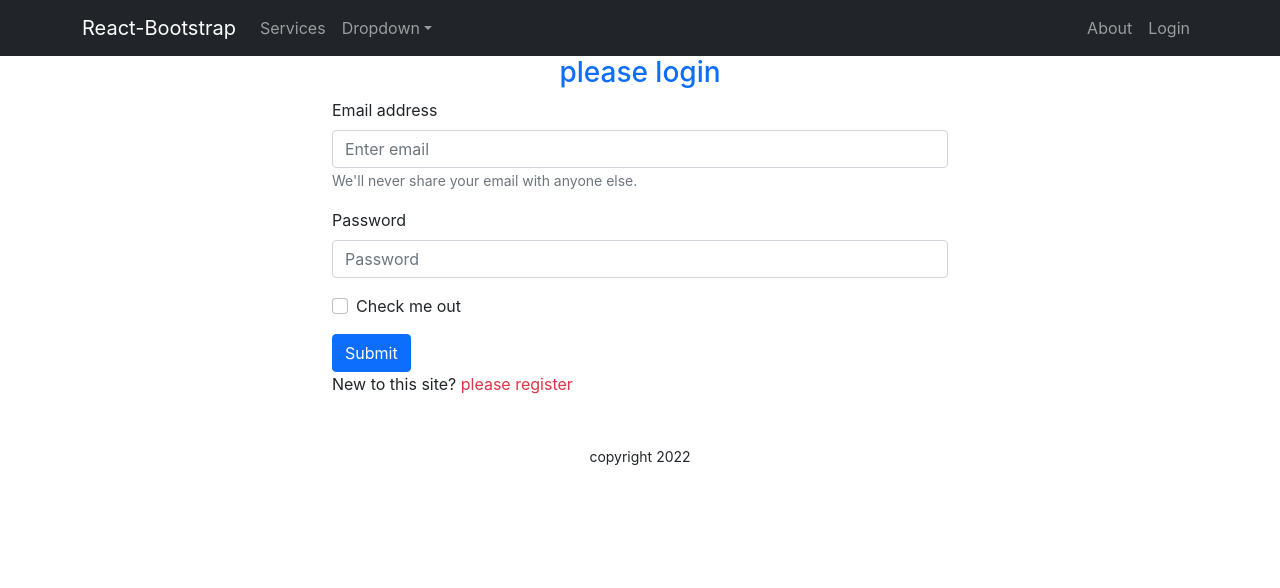
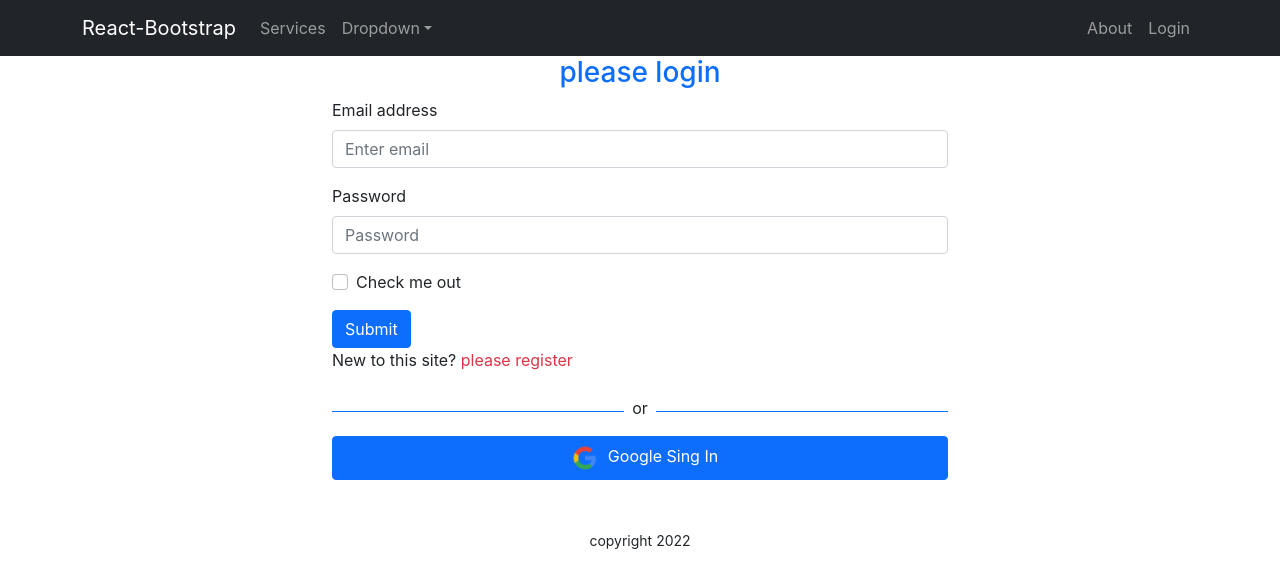
Before and after one commit to yaminhossen/wild-photographer, a React (Create React App) app: page /login in a window 1280 px wide. Shown: the top 588 px of the page. Built offline with nearby package versions, Linux system fonts and the light colour scheme; no server answers.

Commit message:
social component create for google login

```diff
--- a/src/Pages/Login/Login/Login.js
+++ b/src/Pages/Login/Login/Login.js
@@ -3,6 +3,7 @@ import { Button, Form } from 'react-bootstrap';
 import { useSignInWithEmailAndPassword } from 'react-firebase-hooks/auth';
 import { Link, useLocation, useNavigate } from 'react-router-dom';
 import auth from '../../../firebase.init';
+import SocialLogin from '../SocialLogin/SocialLogin';
 
 const Login = () => {
     const [
@@ -43,9 +44,7 @@ const Login = () => {
                 <Form.Group className="mb-3" controlId="formBasicEmail">
                     <Form.Label>Email address</Form.Label>
                     <Form.Control ref={emailRef} type="email" placeholder="Enter email" required />
-                    <Form.Text className="text-muted">
-                        We'll never share your email with anyone else.
-                    </Form.Text>
+
                 </Form.Group>
 
                 <Form.Group className="mb-3" controlId="formBasicPassword">
@@ -60,6 +59,7 @@ const Login = () => {
                 </Button>
             </Form>
             <p>New to this site? <Link to='/register' className='text-danger text-decoration-none' onClick={navigateRegister}>please register</Link></p>
+            <SocialLogin></SocialLogin>
         </div>
     );
 };
--- a/src/Pages/Login/Register/Register.js
+++ b/src/Pages/Login/Register/Register.js
@@ -4,6 +4,7 @@ import auth from '../../../firebase.init';
 import { useCreateUserWithEmailAndPassword } from 'react-firebase-hooks/auth';
 
 import './Register.css'
+import SocialLogin from '../SocialLogin/SocialLogin';
 
 const Register = () => {
     const [
@@ -42,6 +43,7 @@ const Register = () => {
                 <input type="submit" value="Register" />
             </form>
             <p>Already have an account? <Link to='/login' className='text-danger text-decoration-none' onClick={navigateLogin}>Please Login</Link></p>
+            <SocialLogin></SocialLogin>
         </div>
     );
 };
--- /dev/null
+++ b/src/Pages/Login/SocialLogin/SocialLogin.js
@@ -0,0 +1,24 @@
+import React from 'react';
+import { useSignInWithGoogle } from 'react-firebase-hooks/auth';
+import auth from '../../../firebase.init';
+import logo from '../../../images/logo/google.png';
+
+const SocialLogin = () => {
+    const [signInWithGoogle, user, loading, error] = useSignInWithGoogle(auth);
+    return (
+        <div>
+            <div className='d-flex align-items-center'>
+                <div style={{ height: '1px' }} className="bg-primary w-50"></div>
+                <p className='mt-2 px-2'>or</p>
+                <div style={{ height: '1px' }} className="bg-primary w-50"></div>
+            </div>
+            <div>
+                <button className='btn btn-primary w-100'>
+                    <img width='30px' className='mx-2' src={logo} alt="" />
+                    Google Sing In</button>
+            </div>
+        </div>
+    );
+};
+
+export default SocialLogin;
```
Also changed, not shown: src/images/logo/google.png (added).
